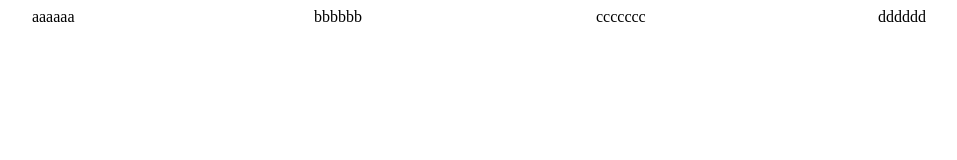
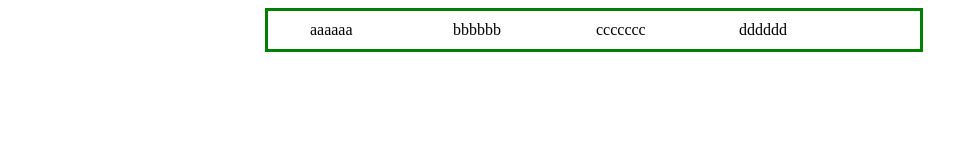
Before and after one commit to joaoa-casagrande/joaoa-casagrande.github.io, a plain HTML site: page index.html in a window 1280 px wide. Shown: the whole page, without its empty margins (46-1003 px from the left). Drawn offline with Linux system fonts and the light colour scheme.

Commit message:
Update index.html

```diff
--- a/index.html
+++ b/index.html
@@ -9,12 +9,17 @@
     .wrap {text-align: center;}
     .resp {display: inline-block; text-align: left; width: 21%; margin-right: 1%;}
     .resp.fixed {width: 100px; margin-right: 10px;}
-
+    .center {
+      margin: auto;
+      width: 50%;
+      border: 3px solid green;
+      padding: 10px;
+    }
     </style>
 
 </head>
 <body>
-<div class="wrap">
+<div class="wrap center">
     <div id="a" class="resp">aaaaaa</div>
     <div id="b" class="resp">bbbbbb</div>
     <div id="c" class="resp">ccccccc</div>
```
